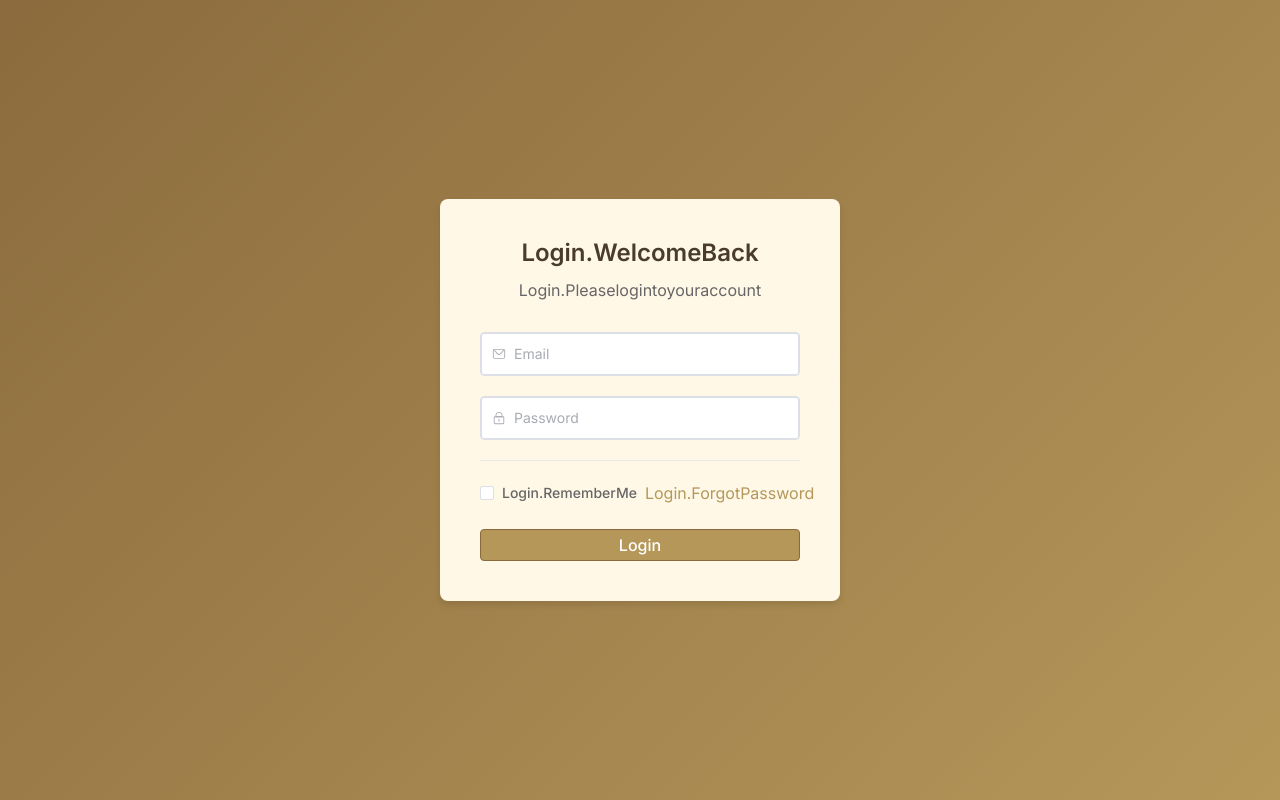
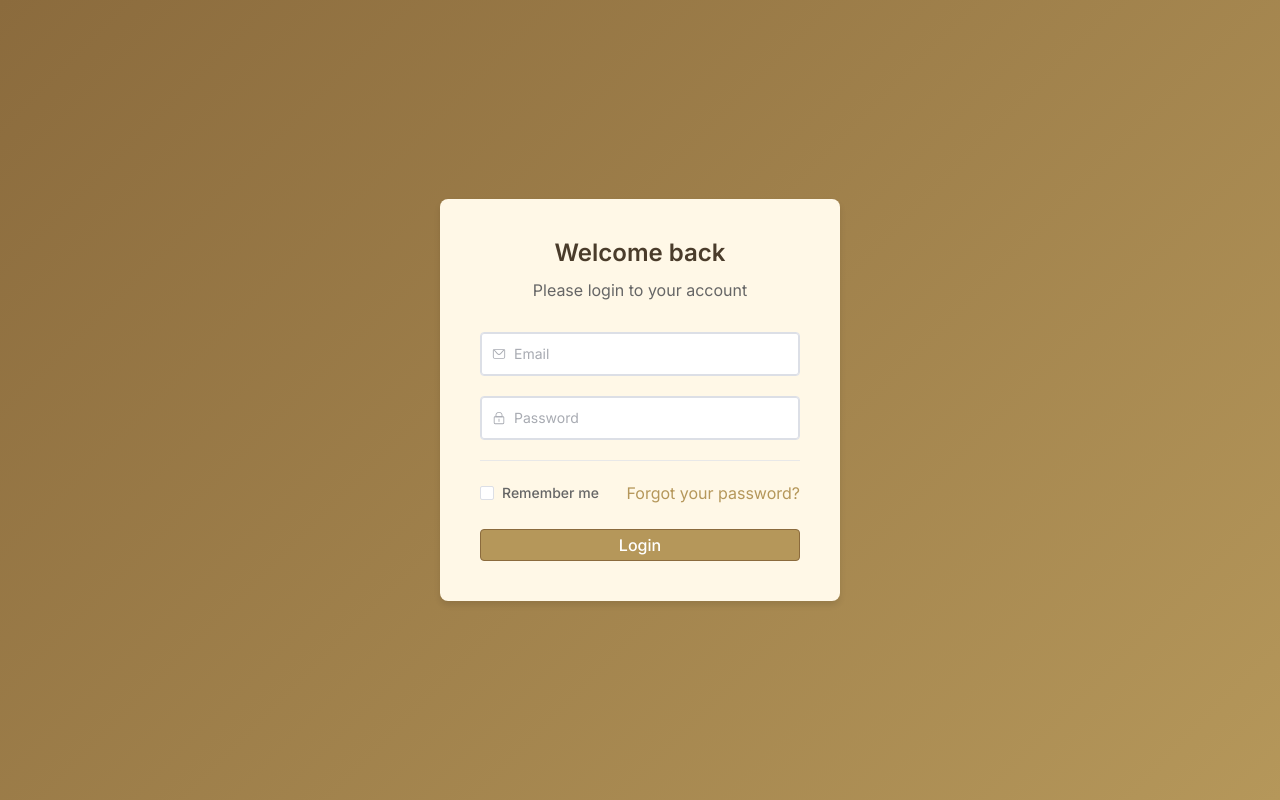
Before and after one commit to samiralaa/Elegance_FrontEnd, a Vue app: page /login in a window 1280 px wide. Built offline with nearby package versions, Linux system fonts and the light colour scheme.

Commit message:
add solve

```diff
--- a/src/App.vue
+++ b/src/App.vue
@@ -168,7 +168,7 @@ export default {
       { path: '/', name: 'common.menu.dashboard', icon: 'Monitor' },
       { path: '/products', name: 'common.menu.products', icon: 'Goods' },
       { path: '/brands', name: 'common.menu.brands', icon: 'Trophy' },
-      { path: '/categories', name: 'common.menu.categories', icon: 'Folder' },
+      { path: '/categories', name: 'common.menu.categories' , icon: 'Folder' },
       {
         name: 'common.menu.input',
         icon: 'Location',
--- a/src/locales/ar.json
+++ b/src/locales/ar.json
@@ -120,6 +120,7 @@
       "currencies":"العملات",
       "units": "الوحدات",
       "brands": "العلامات التجارية",
+      "categories": "الفئات",
       "addresses": "العناوين",
       "addresses_list": "قائمة العناوين",
       "addresses_create": "إنشاء عنوان",
--- a/src/locales/en.json
+++ b/src/locales/en.json
@@ -1,4 +1,5 @@
 {
+
   "header": {
     "joinUs": "Join Us",
     "login": "Login",
@@ -152,17 +153,16 @@
   "LatestProducts": {
     "LatestProducts": "Latest Products"
   },
-  "login": {
-    "WelcomeBack": "Welcome Back",
-    "LoginToYourAccount": "Login To Your Account",
-    "email": "Email",
-    "password": "Password",
-    "forgotPassword": "Forgot Password?",
-    "rememberMe": "Remember Me",
-    "login": "Login",
-    "register": "Register",
-    "Pleaselogintoyouraccount": "Please login to your account"
-  },
+  "Login": {
+  "WelcomeBack": "Welcome back",
+  "LoginToYourAccount": "Login to your account",
+  "Pleaselogintoyouraccount": "Please login to your account",
+  "Email": "Email",
+  "Password": "Password",
+  "RememberMe": "Remember me",
+  "ForgotPassword": "Forgot your password?",
+  "Login": "Login"
+},
   "Categories": {
     "AddCategory": "Add New Category",
     "NameEn": "Name (EN)",
--- a/src/views/Login.vue
+++ b/src/views/Login.vue
@@ -48,7 +48,7 @@
           class="login-button"
           @click="handleLogin"
         >
-          {{ loading ? 'Logging in...' : 'Login' }}
+          {{ loading ? 'Logging in...' :  $t('Login.Login') }}
         </el-button>
       </el-form>
 
```
